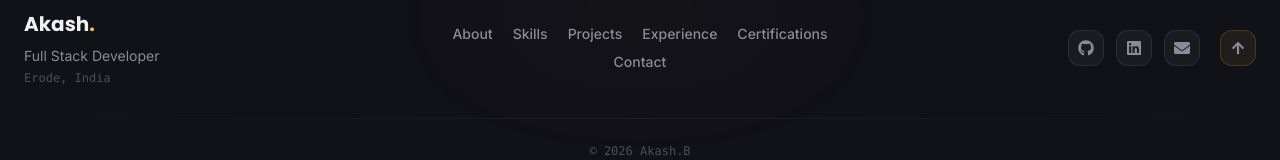
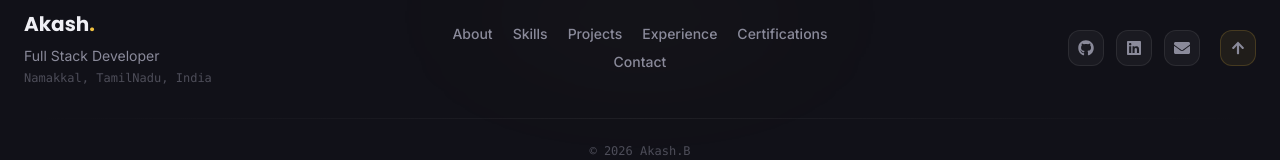
Before and after one commit to akash-nest/Portfolio, a React (Vite) app: page / in a window 1280 px wide. Shown: the part 5452-5612 px from the top of the page. Built offline with nearby package versions, Linux system fonts and the light colour scheme.

Commit message:
updated address

```diff
--- a/src/components/Footer.jsx
+++ b/src/components/Footer.jsx
@@ -40,7 +40,7 @@ const Footer = () => {
                             </span>
                         </Link>
                         <p className="text-text-secondary text-sm">Full Stack Developer</p>
-                        <p className="text-text-secondary/50 text-xs mt-1 font-mono">Erode, India</p>
+                        <p className="text-text-secondary/50 text-xs mt-1 font-mono">Namakkal, TamilNadu, India</p>
                     </div>
 
                     {/* Nav links */}
```
